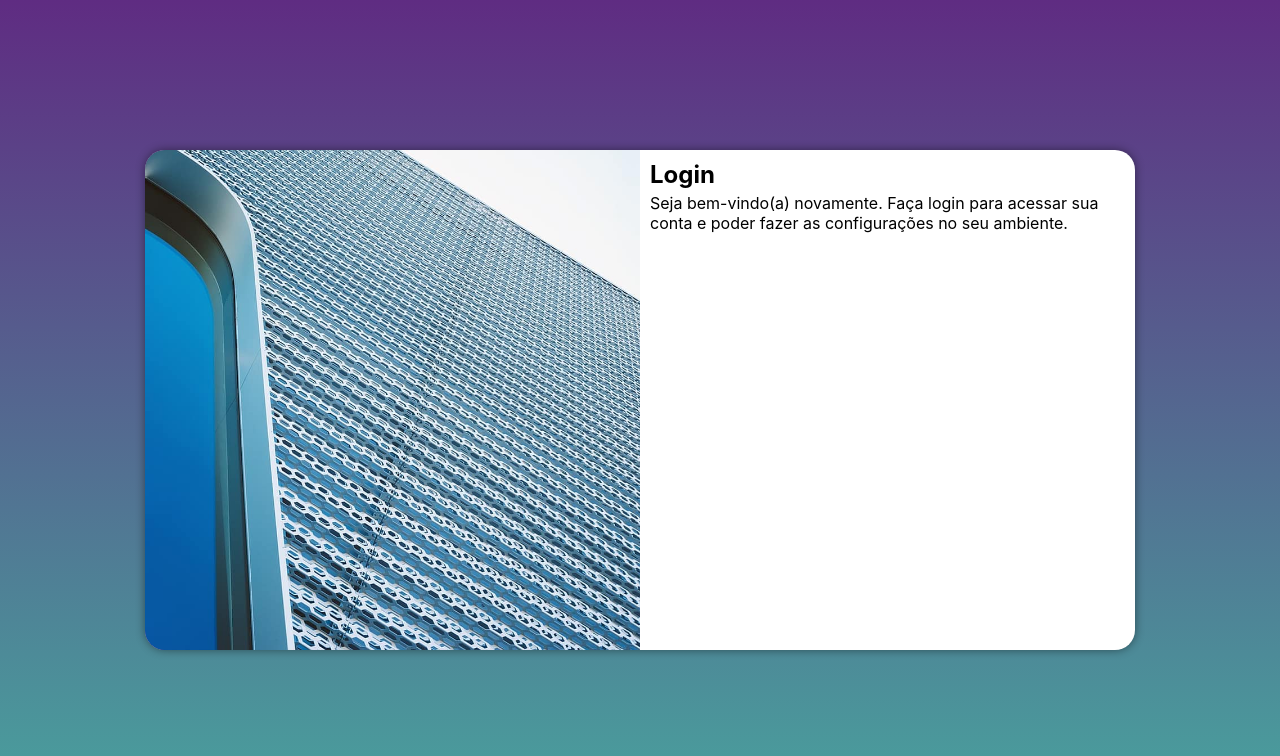
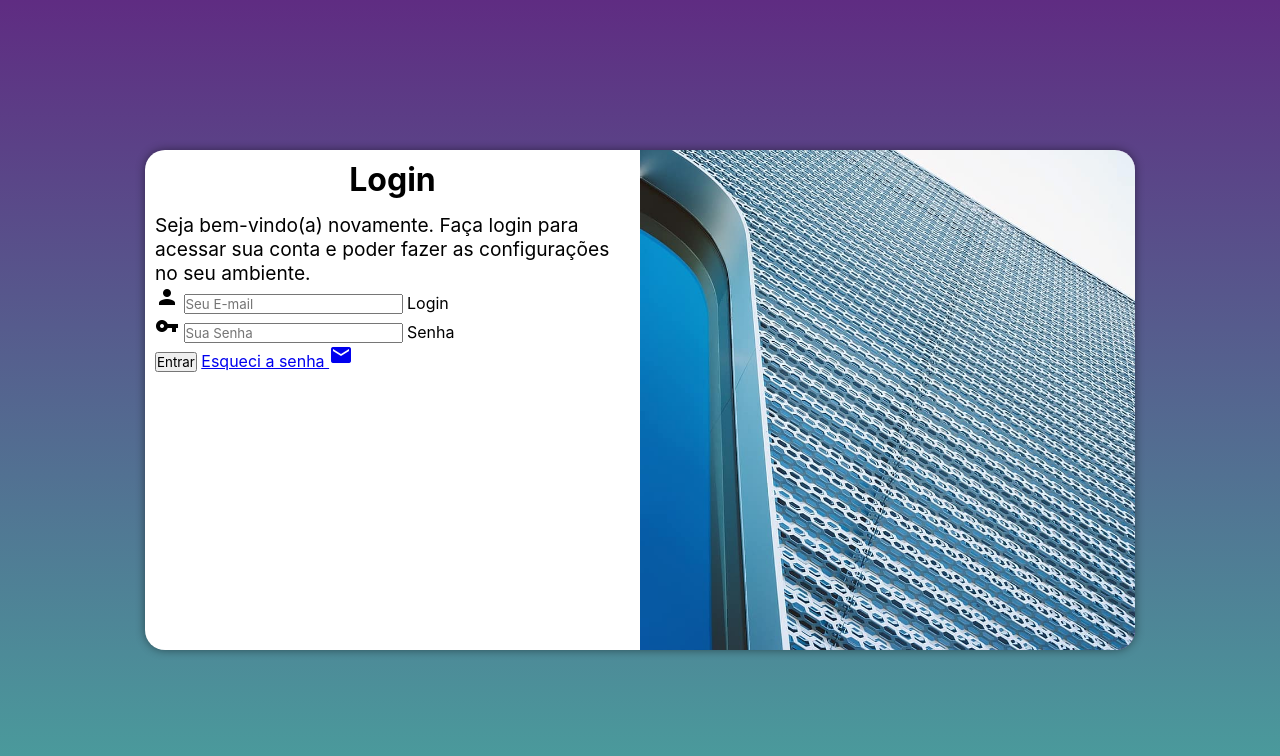
Before and after one commit to ogaziin/projeto-login, a PHP site: page / in a window 1280 px wide. Shown: the top 756 px of the page. Run offline with PHP 8.4, Linux system fonts and the light colour scheme.

Commit message:
Adicionado formulário para login e senha.

```diff
--- a/estilos/media-queries.css
+++ b/estilos/media-queries.css
@@ -41,13 +41,21 @@ Grandes Telas: acima de 1200px
     }
 
     section#login > div#imagem {
-        float: left;
+        float: right;
         width: 50%;
         height: 100%;
     }
 
     section#login > div#formulario {
-        float: right;
+        float: left;
         width: 50%;
     }
+
+    div#formulario > h1 {
+        font-size: 2em;
+    }
+
+    div#formulario > p {
+        font-size: 1.2em;
+    }
 }
--- a/estilos/style.css
+++ b/estilos/style.css
@@ -60,3 +60,12 @@ section#login > div#formulario {
 section#login > div#formulario > p {
     padding-top: 4px;
 }
+
+div#formulario > h1 {
+    text-align: center;
+    margin-bottom: 10px;
+}
+
+div#formulario > p {
+    font-size: 0.8em;
+}
--- a/index.html
+++ b/index.html
@@ -4,6 +4,8 @@
     <meta charset="UTF-8">
     <meta name="viewport" content="width=device-width, initial-scale=1.0">
     <title>Login</title>
+    <link href="https://fonts.googleapis.com/icon?family=Material+Icons" rel="stylesheet">
+
     <link rel="stylesheet" href="estilos/style.css">
     <link rel="stylesheet" href="estilos/media-queries.css" media="all">
 </head>
@@ -17,9 +19,24 @@
             <div id="formulario">
                 <h1>Login</h1>
                 <p>Seja bem-vindo(a) novamente. Faça login para acessar sua conta e poder fazer as configurações no seu ambiente.</p>
-                <form action="login.php" method="post">
 
+                <form action="login.php" method="post" autocomplete="on">
+                    <div class="campo">
+                        <i class="material-icons">person</i>
+                        <input type="email" name="login" id="ilogin" placeholder="Seu E-mail" autocomplete="email" required maxlength="30">
+                        <label for="ilogin">Login</label>
+                    </div>
+
+                    <div class="campo">
+                        <i class="material-icons">vpn_key</i>
+                        <input type="password" name="senha" id="isenha" placeholder="Sua Senha" autocomplete="current-password" required minlength="8" maxlength="30">
+                        <label for="isenha">Senha</label>
+                    </div>
                 </form>
+                <input type="submit" value="Entrar">
+                <a href="#">
+                    Esqueci a senha <i class="material-icons">mail</i>
+                </a>
             </div>
         </section>
     </main>
--- a/login.php
+++ b/login.php
@@ -0,0 +1 @@
+Logado
```
